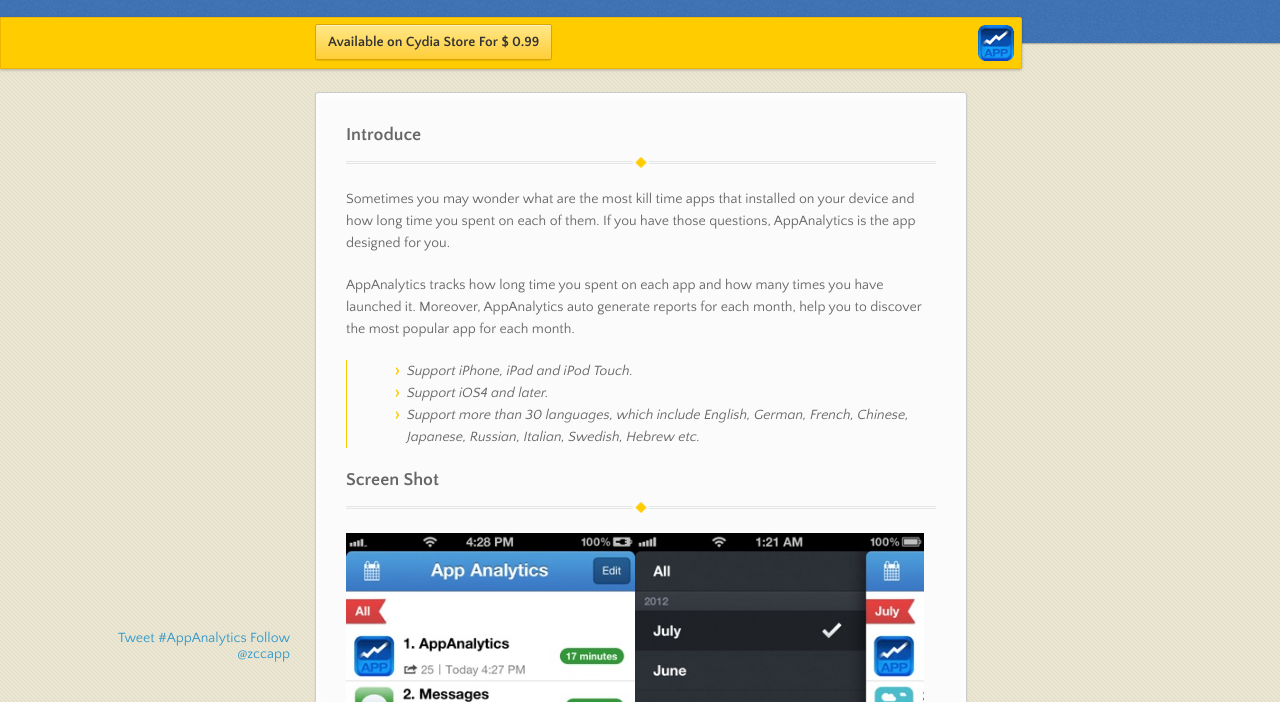
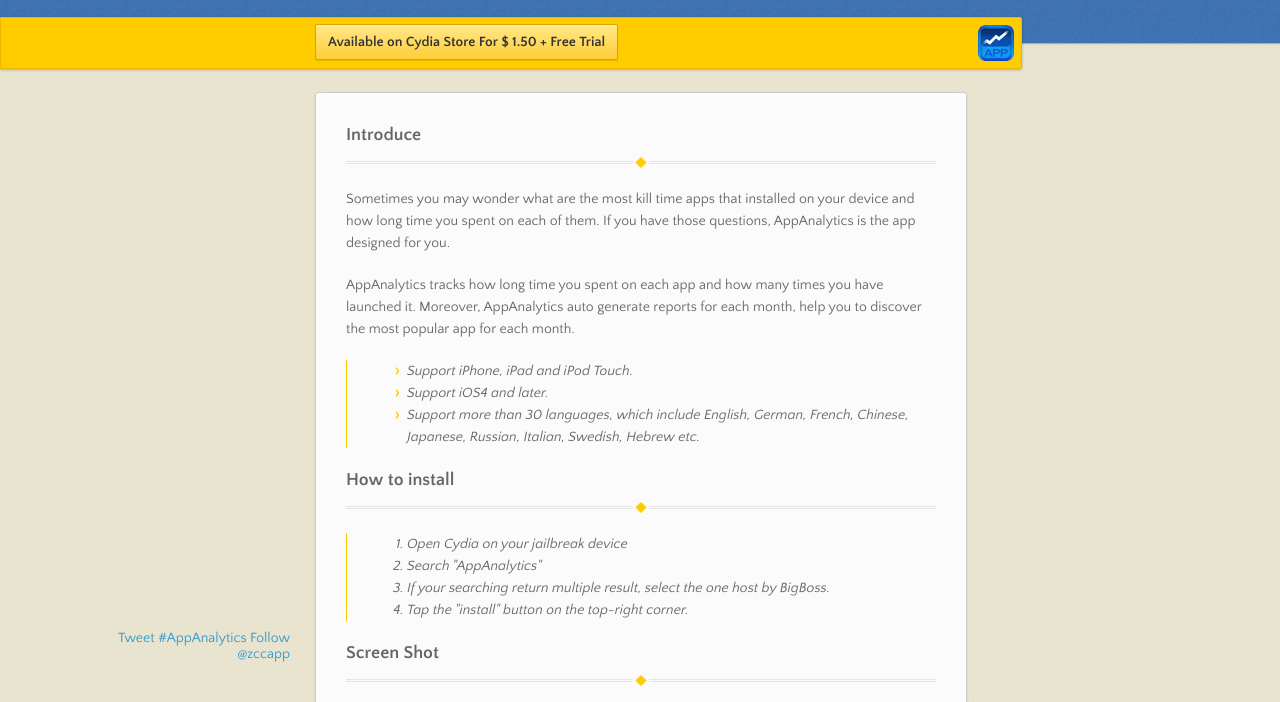
Before and after one commit to iamzcc/appanalytics, a plain HTML site: page index.html in a window 1280 px wide. Shown: the part 98-800 px from the top of the page. Drawn offline with nearby package versions, Linux system fonts and the light colour scheme.

Commit message:
Edit for v1.1.0

```diff
--- a/index.html
+++ b/index.html
@@ -24,7 +24,7 @@
       <div id="banner">
         <span id="logo"></span>
 
-        <a href="cydia://package/com.zccapp.appanalytics" class="button fork"><strong>Available on Cydia Store For $ 0.99</strong></a>
+        <a href="cydia://package/com.zccapp.appanalytics" class="button fork"><strong>Available on Cydia Store For $ 1.50 + Free Trial</strong></a>
         <!--<div class="downloads">
           <span>Contact:</span>
           <ul>
@@ -58,6 +58,17 @@
 </ul>
 </blockquote>
 
+<h3>How to install</h3>
+<hr>
+<blockquote>
+<ol>
+<li>Open Cydia on your jailbreak device</li>
+<li>Search "AppAnalytics"</li>
+<li>If your searching return multiple result, select the one host by BigBoss.</li>
+<li>Tap the "install" button on the top-right corner.</li>
+</ol>
+</blockquote>
+
 <h3>Screen Shot</h3>
 
 <hr><p><img src="./images/s1.jpg" alt="Main Screen" style="width:49%"><img src="./images/s2.jpg" alt="Slide Screen" style="width:49%"></p>
```
